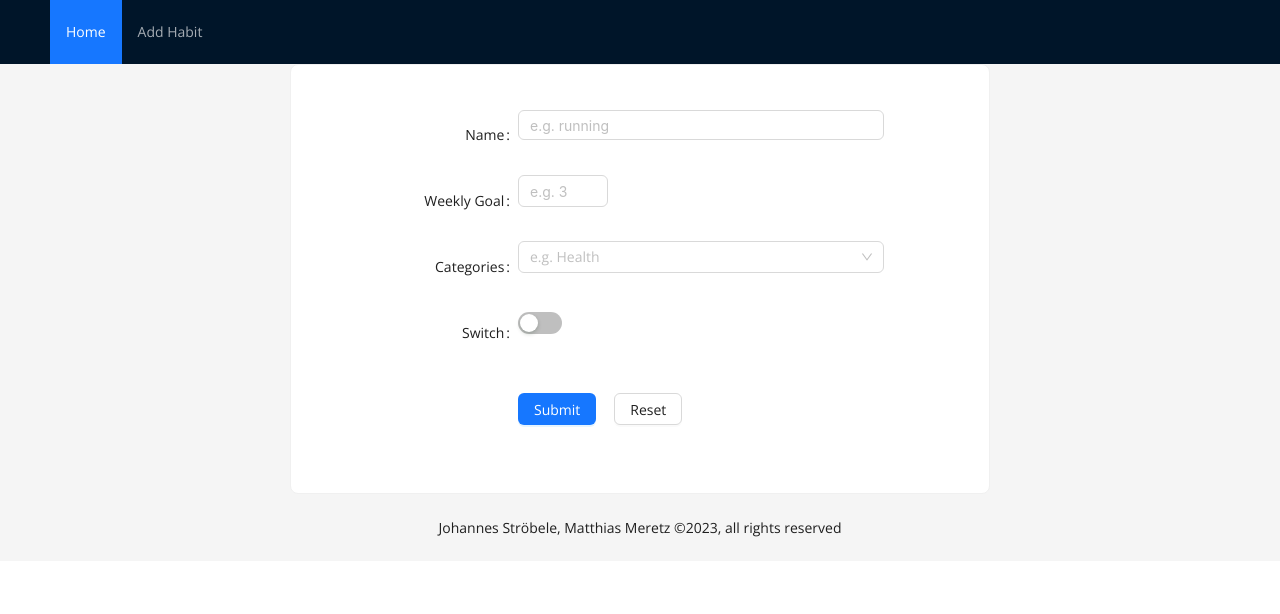
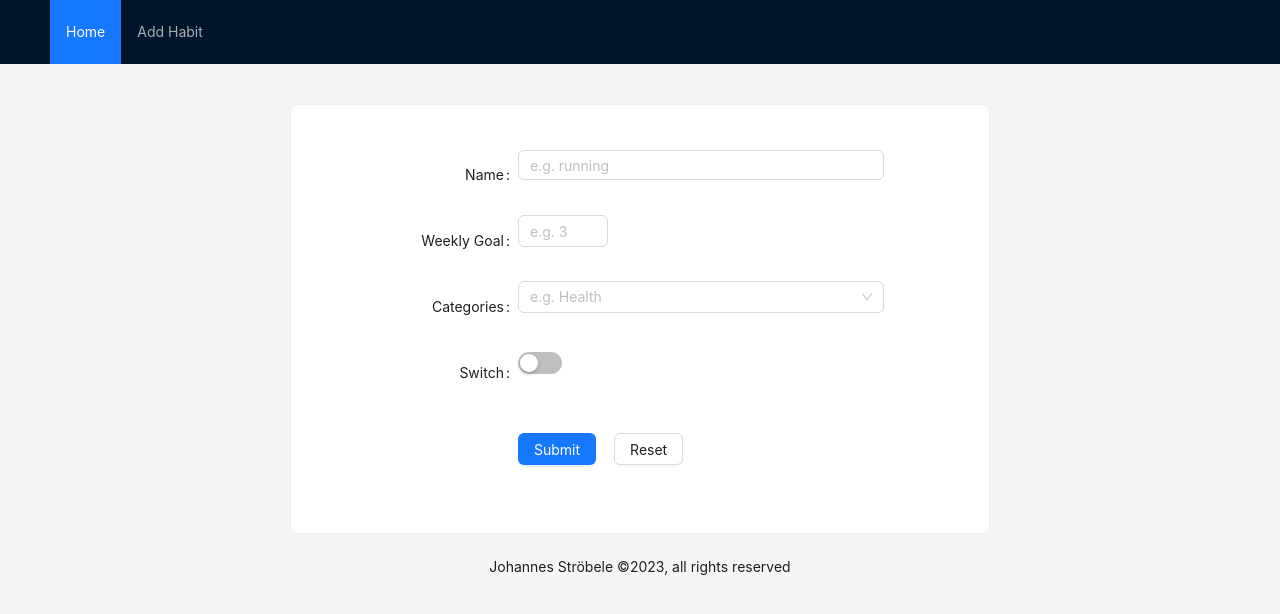
Before and after one commit to johannesstroebele91/Upwards, a Next.js app: page /NewHabit in a window 1280 px wide. Shown: the top 614 px of the page. Built offline with nearby package versions, Linux system fonts and the light colour scheme.

Commit message:
Smaller styling improvements

```diff
--- a/components/NewHabitForm.tsx
+++ b/components/NewHabitForm.tsx
@@ -42,7 +42,7 @@ export const NewHabitForm = () => {
     };
 
     return (
-        <Card style={{maxWidth: '700px', padding: '20px', marginBottom: '20px', margin: '0 auto'}}>
+        <Card style={{maxWidth: '700px', padding: '20px', margin: '40px auto 0 auto'}}>
             <Form
                 ref={formRef}
                 name="control-ref"
--- a/css/style.css
+++ b/css/style.css
@@ -1,8 +1,9 @@
-* {
+body, html {
   font-family: "Open Sans", sans-serif;
   box-sizing: border-box;
   padding: 0;
   margin: 0;
+  background: #f5f5f5;
 }
 
 #title {
--- a/pages/_app.tsx
+++ b/pages/_app.tsx
@@ -26,6 +26,7 @@ const menuItems = [
 ];
 
 function MyApp({Component, pageProps}: AppProps) {
+    let currentYear = new Date().getFullYear();
     return (
         <Layout>
             <Header style={{position: "sticky", top: 0, zIndex: 1, width: "100%"}}>
@@ -40,7 +41,7 @@ function MyApp({Component, pageProps}: AppProps) {
                 <Component {...pageProps} />
             </Content>
             <Footer style={{textAlign: "center"}}>
-                Johannes Ströbele, Matthias Meretz ©2023, all rights reserved
+                Johannes Ströbele ©{currentYear}, all rights reserved
             </Footer>
         </Layout>
     );
--- a/pages/index.tsx
+++ b/pages/index.tsx
@@ -51,6 +51,7 @@ export const getServerSideProps: () => Promise<{
 
     /* find all the data in our database */
     const result = await HabitModels.find({});
+    console.log("Habit data retrieved:", result); // Log the retrieved data
 
     /* Ensures all objectIds and nested objectIds are serialized as JSON data */
     const habits = result.map((doc) => JSON.parse(JSON.stringify(doc)));
```
